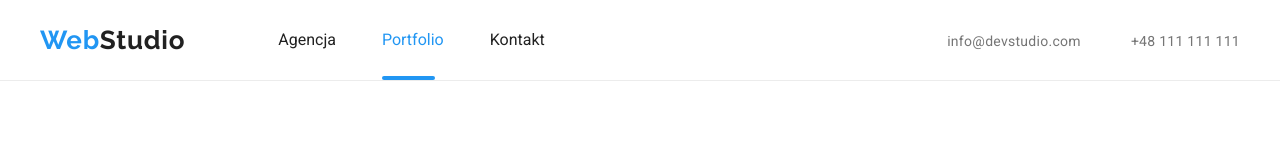
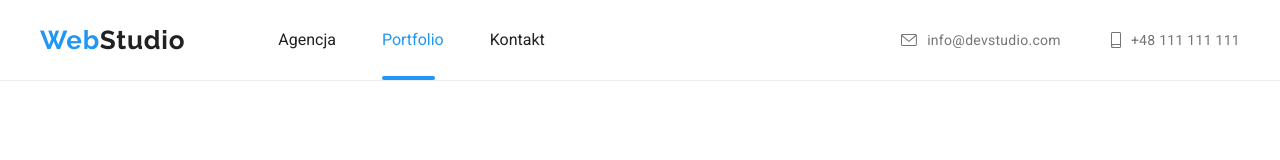
Before and after one commit to LukaszDerkacz/goit-markup-hw-06, a plain HTML site: page portfolio.html in a window 1280 px wide. Shown: the top 160 px of the page. Drawn offline with Linux system fonts and the light colour scheme.

Commit message:
svg-update

```diff
--- a/css/styles.css
+++ b/css/styles.css
@@ -707,6 +707,7 @@ p{
 
   .footer-newsleter-svg2 {
     fill: var(--white-color);
+    z-index: 2;
   }
 
   .footer-svg:hover,
--- a/portfolio.html
+++ b/portfolio.html
@@ -27,8 +27,28 @@
                 </nav>
                 <div>
                     <ul class="header-contact">
-                        <li><a class="header-contact-link" href="mailto:info@devstudio.com">info@devstudio.com</a></li>
-                        <li><a class="header-contact-link" href="tel:+48111111111">+48 111 111 111</a></li>
+                        <li class="header-contact-right">
+                            <a class="header-contact-link" href="mailto:info@devstudio.com" >
+                                <svg width="16" height="12">
+                                    <use
+                                        href="./images/symbol-defs.svg#icon-envelope"
+                                        width="16" height="12"
+                                    ></use>
+                                </svg>
+                                info@devstudio.com
+                            </a>
+                        </li>
+                        <li class="header-contact-right">
+                            <a class="header-contact-link" href="tel:+48111111111" >
+                                <svg width="10  " height="16">
+                                    <use
+                                        href="./images/symbol-defs.svg#icon-smartphone"
+                                        width="10" height="16"
+                                    ></use>
+                                </svg>
+                                +48 111 111 111
+                            </a>
+                        </li>
                     </ul>
                 </div>
             </div>
@@ -268,14 +288,14 @@
                                     </label>
                                 </form>
                                 <button class="footer-button">Zapisz się
-                                    <span class="footer-newsleter-svg">
+                                    <!-- <span class="footer-newsleter-svg"> -->
                                         <svg width="20" height="20" class="footer-newsleter-svg2">
                                             <use
                                                 href="./images/icon send (2).svg"
                                                 width="20" height="20"
                                             ></use>
                                         </svg>
-                                    </span>
+                                    <!-- </span> -->
                                 </button>
                             </div>
                         </li>
```
Also changed, not shown: images/icon-sendsvg.svg, images/symbol-defs-test.svg (added), images/symbol-defs.svg.
